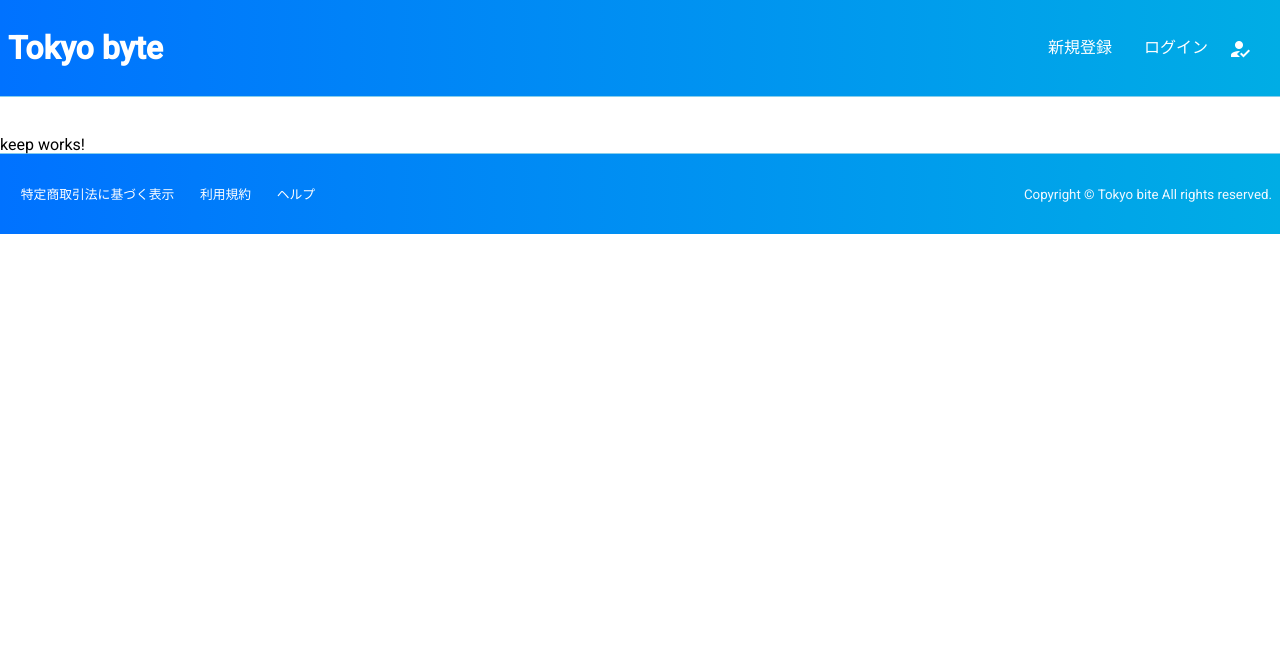
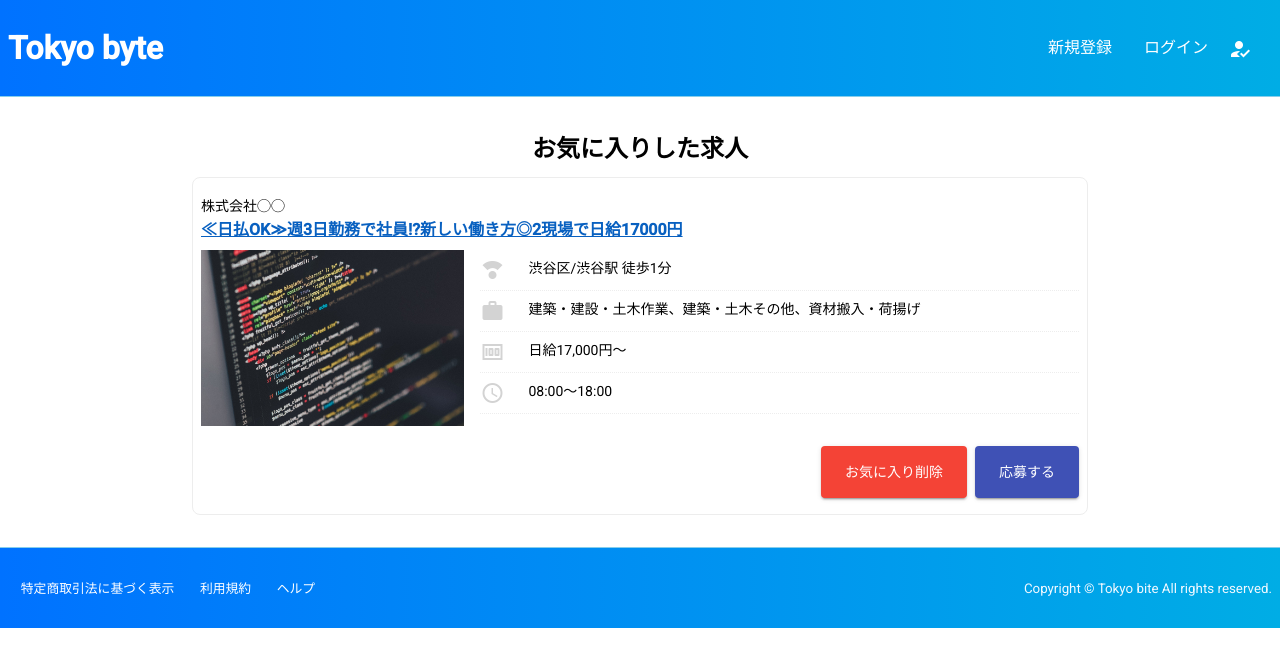
Before and after one commit to moriyamasaaaki/jobApp, an Angular app: page /keep in a window 1280 px wide. Shown: the top 666 px of the page. Built offline with nearby package versions, Linux system fonts and the light colour scheme.

Commit message:
feat(keep): お気に入りページマークアップ、スタイルつけました。#24

```diff
--- a/src/app/keep/keep.module.ts
+++ b/src/app/keep/keep.module.ts
@@ -4,12 +4,15 @@ import { CommonModule } from '@angular/common';
 import { KeepRoutingModule } from './keep-routing.module';
 import { KeepComponent } from './keep/keep.component';
 
+import { MatButtonModule } from '@angular/material/button';
+
 
 @NgModule({
   declarations: [KeepComponent],
   imports: [
     CommonModule,
-    KeepRoutingModule
+    KeepRoutingModule,
+    MatButtonModule
   ]
 })
 export class KeepModule { }
--- a/src/app/keep/keep/keep.component.html
+++ b/src/app/keep/keep/keep.component.html
@@ -1 +1,33 @@
-<p>keep works!</p>
+<section class="keep">
+  <h2>お気に入りした求人</h2>
+  <div class="keep__box">
+    <div class="keep__title">
+      <span>株式会社◯◯</span>
+        <a href="/detail"><h3>≪日払OK≫週3日勤務で社員!?新しい働き方◎2現場で日給17000円</h3></a>
+    </div>
+    <div class="keep__content">
+      <img src="/assets/images/job3.jpg" width="100%" alt="">
+        <ul class="keep__content-list">
+          <li>
+            <i class="material-icons">compass_calibration</i>
+            <span>渋谷区/渋谷駅 徒歩1分</span>
+          </li>
+          <li><i class="material-icons">
+            work
+          </i>建築・建設・土木作業、建築・土木その他、資材搬入・荷揚げ</li>
+          <li><i class="material-icons">
+            money
+          </i>
+          日給17,000円～</li>
+          <li><i class="material-icons">
+            access_time
+          </i>08:00～18:00</li>
+        </ul>
+    </div>
+    <div class="keep__btn">
+      <button mat-raised-button color="warn">お気に入り削除</button>
+      <button class="keep__btn__right" mat-raised-button color="primary">応募する</button>
+    </div>
+
+  </div>
+</section>
--- a/src/app/keep/keep/keep.component.scss
+++ b/src/app/keep/keep/keep.component.scss
@@ -0,0 +1,91 @@
+@import "mixins";
+
+.keep {
+  padding: 0 8px;
+  margin-bottom: 24px;
+  @include tab {
+    width: 70%;
+    margin: 0 auto 32px;
+    padding: 0;
+  }
+  h2 {
+    font-size: 24px;
+    text-align: center;
+    margin-bottom: 16px;
+  }
+  &__title {
+    line-height: 1.5;
+    span {
+      font-size: 14px;
+    }
+    h3 {
+      font-size: 16px;
+      margin-bottom: 8px;
+      &:hover {
+        opacity: 0.7;
+      }
+    }
+    a {
+      color: #0860c0;
+    }
+  }
+  &__content-list {
+    line-height: 1.5;
+    @include pc {
+      width: 70%;
+    }
+    li {
+      border-bottom: 1px dotted #ededed;
+      display: flex;
+      justify-content: left;
+      align-items: flex-start;
+      padding: 8px 0;
+      font-size: 14px;
+      &:last-child {
+        margin-bottom: 32px;
+      }
+      @include pc {
+        margin-left: 16px;
+      }
+    }
+    i {
+      padding-right: 24px;
+      color: lightgray;
+    }
+  }
+  img {
+    margin-bottom: 16px;
+    @include pc {
+      width: 30%;
+      height: auto;
+    }
+  }
+  &__box {
+    box-sizing: border-box;
+    border: 1px solid #ededed;
+    border-radius: 8px;
+    padding: 16px 8px;
+  }
+  &__btn {
+    text-align: right;
+    button {
+      @include pc {
+        padding: 8px 24px;
+      }
+    }
+  }
+  &__btn__right {
+    margin-left: 5px;
+    @include pc {
+      margin-left: 8px;
+    }
+  }
+  &__content {
+    @include pc {
+      display: flex;
+      justify-content: flex-start;
+      align-items: flex-start;
+      width: 100%;
+    }
+  }
+}
```
